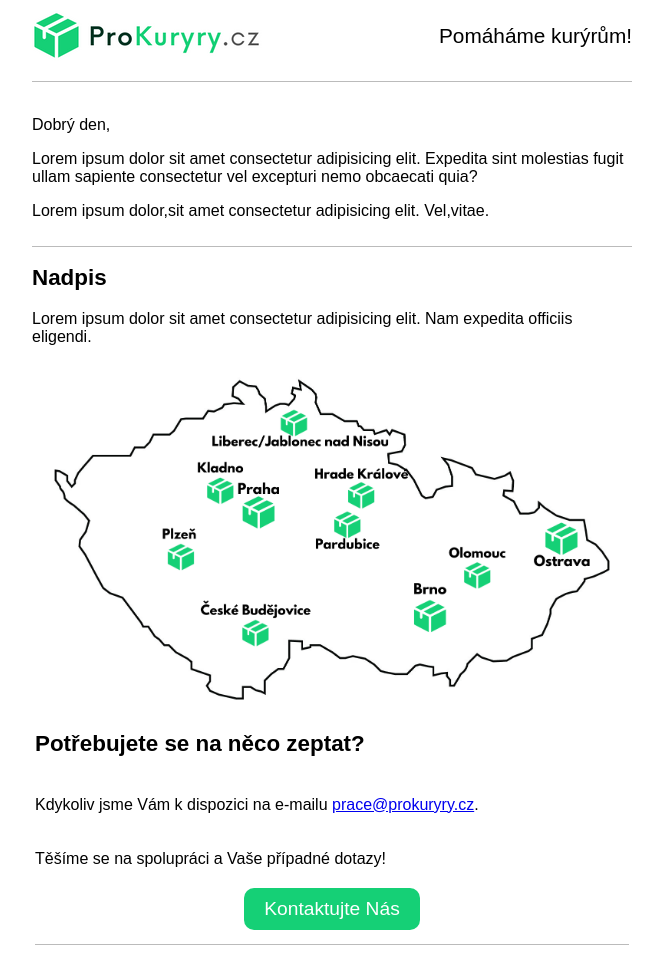
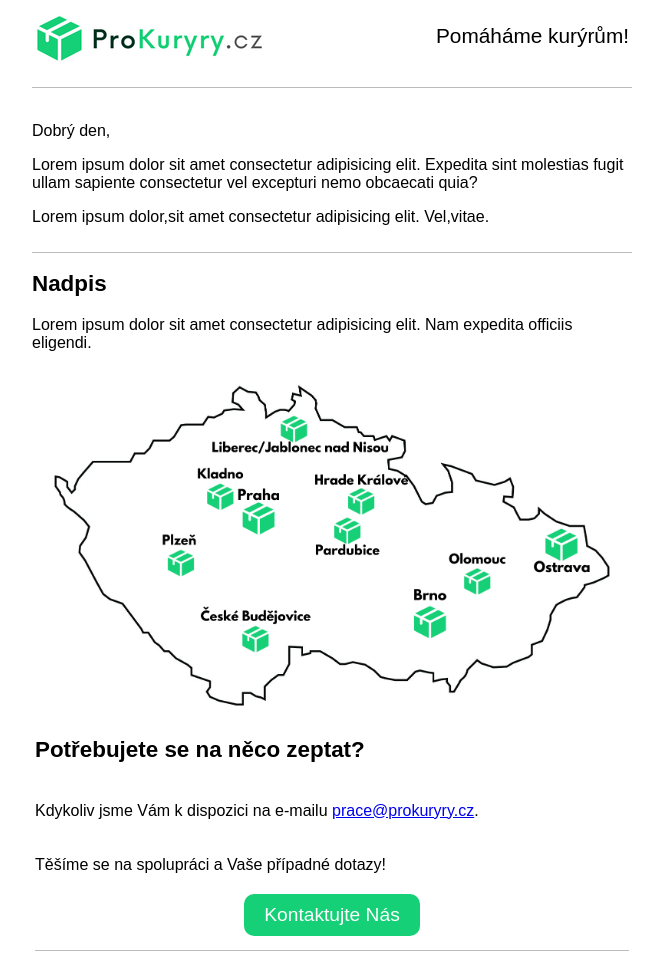
Before and after one commit to AllEyesOnJose/Mail-prokuryry, a plain HTML site: page lol.html in a window 1280 px wide. Shown: the whole page, without its empty margins (308-971 px from the left). Drawn offline with Linux system fonts and the light colour scheme.

Commit message:
TEN CENTER NEFUNGUUUUUUUUUUUUUJE

```diff
--- a/lol.html
+++ b/lol.html
@@ -25,12 +25,18 @@
               <td
 
               >
-              <div style="
-              display: flex;
-              justify-content: space-between;
-              align-items: center;
-            "><img src="kuryrLogo.png" alt="" />
-                <p style="font-size: 1.3rem">Pomáháme kurýrům!</p></div>
+              <table style="width: 100%;">
+                <tbody>
+                  <tr>
+                    <td>
+                      <img src="kuryrLogo.png" style="display: block;" alt="" />
+                    </td>
+                    <td style=" text-align: right; vertical-align: top;">
+                      <p style="font-size: 1.3rem;">Pomáháme kurýrům!</p>
+                    </td>
+                  </tr>
+                </tbody>
+              </table>
 
                 <div style="width: 100%; display: flex">
                   <span
```
